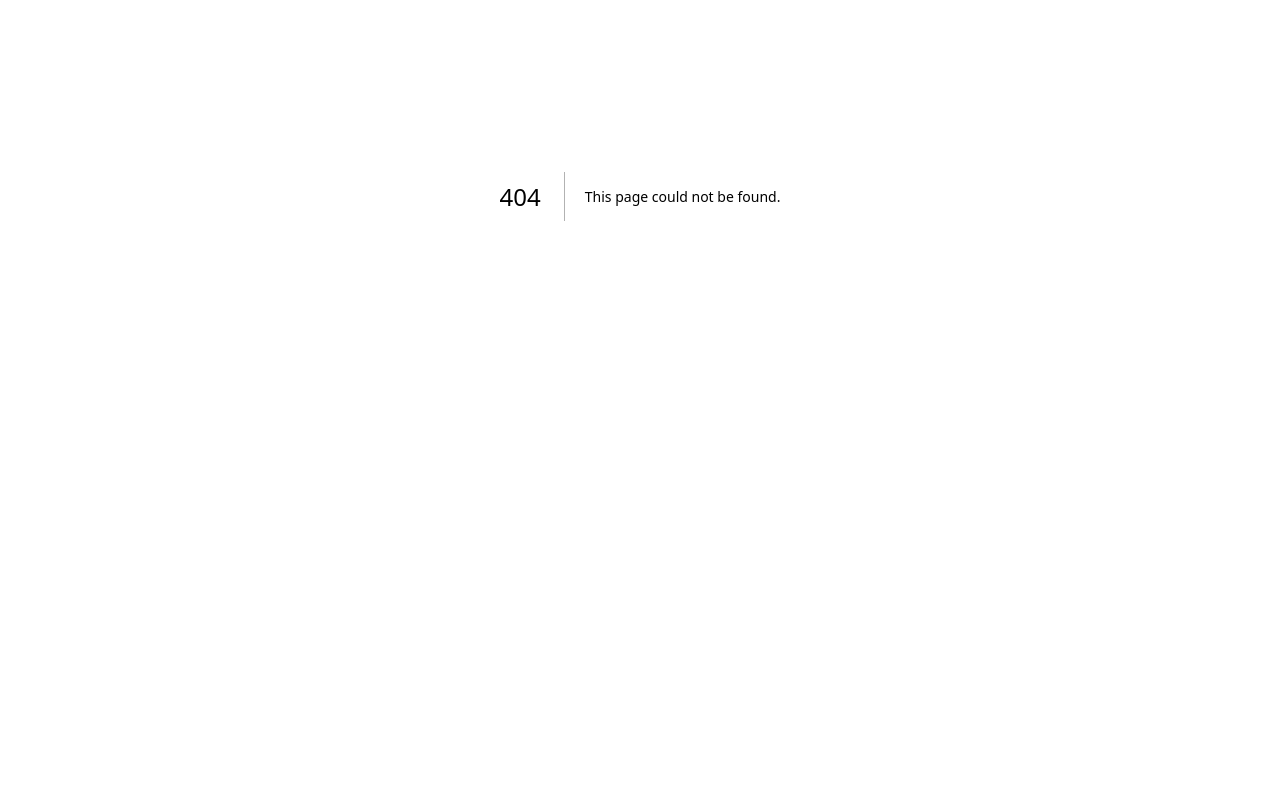
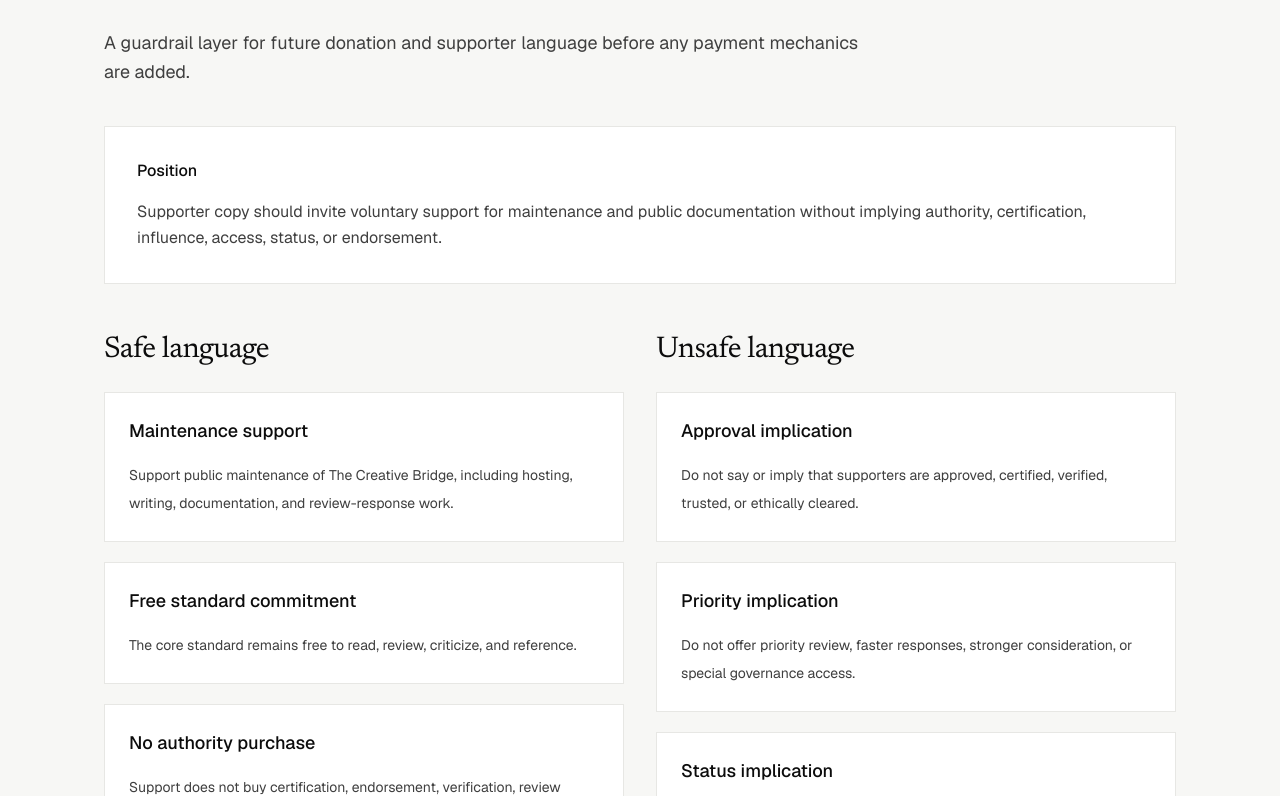
Before and after one commit to zacharymplace/creative-bridge, a Next.js app: page /supporter-copy in a window 1280 px wide. Before the commit this address had no page. Shown: the part 204-1000 px from the top of the page. Before the commit the page ends 800 px from the top, so only its background shows below. Built offline with nearby package versions, Linux system fonts and the light colour scheme.

Commit message:
Add supporter copy guardrails

```diff
--- a/package.json
+++ b/package.json
@@ -1,6 +1,6 @@
 {
   "name": "creative-bridge",
-  "version": "3.1.0",
+  "version": "3.2.0",
   "private": true,
   "scripts": {
     "prebuild": "node scripts/sync-public-assets.mjs",
--- a/scripts/qa-static-export.mjs
+++ b/scripts/qa-static-export.mjs
@@ -60,6 +60,9 @@ const requiredFiles = [
   "docs/releases/v2.9.0.md",
   "docs/releases/v3.0.0.md",
   "docs/releases/v3.1.0.md",
+  "docs/releases/v3.2.0.md",
+  "docs/business/supporter-copy-guardrails.md",
+  "supporter-copy.html",
   "docs/business/donation-readiness.md",
   "donation-readiness.html",
   "docs/business/sustainability-freeze.md",
--- a/scripts/sync-public-assets.mjs
+++ b/scripts/sync-public-assets.mjs
@@ -52,6 +52,8 @@ const markdownFiles = [
   "releases/v2.9.0.md",
   "releases/v3.0.0.md",
   "releases/v3.1.0.md",
+  "releases/v3.2.0.md",
+  "business/supporter-copy-guardrails.md",
   "business/donation-readiness.md",
   "business/sustainability-freeze.md",
   "business/funding-and-pricing-principles.md",
--- /dev/null
+++ b/src/app/supporter-copy/page.tsx
@@ -0,0 +1,105 @@
+import { supporterCopyGuardrails } from "@/content/supporter-copy/supporter-copy";
+
+export default function SupporterCopyPage() {
+  return (
+    <main>
+      <section className="cb-container cb-section-y">
+        <p className="font-mono text-[13px] uppercase tracking-[0.18em] text-[var(--cb-muted)]">
+          Version {supporterCopyGuardrails.version}
+        </p>
+
+        <h1 className="cb-display mt-4 max-w-4xl text-4xl tracking-tight text-[var(--cb-ink)] sm:text-5xl sm:leading-tight">
+          {supporterCopyGuardrails.title}
+        </h1>
+
+        <p className="mt-6 max-w-3xl text-lg leading-relaxed text-[var(--cb-body)]">
+          {supporterCopyGuardrails.summary}
+        </p>
+
+        <div className="mt-10 border border-[var(--cb-border)] bg-[var(--cb-surface)] p-6 sm:p-8">
+          <h2 className="text-base font-medium text-[var(--cb-ink)]">
+            Position
+          </h2>
+          <p className="mt-4 text-base leading-relaxed text-[var(--cb-body)]">
+            {supporterCopyGuardrails.position}
+          </p>
+        </div>
+
+        <section className="mt-12 grid gap-8 lg:grid-cols-2">
+          <div>
+            <h2 className="cb-display text-3xl text-[var(--cb-ink)]">
+              Safe language
+            </h2>
+            <div className="mt-6 grid gap-5">
+              {supporterCopyGuardrails.safeLanguage.map((item) => (
+                <article
+                  key={item.title}
+                  className="border border-[var(--cb-border)] bg-[var(--cb-surface)] p-6"
+                >
+                  <h3 className="text-lg font-medium text-[var(--cb-ink)]">
+                    {item.title}
+                  </h3>
+                  <p className="mt-4 text-sm leading-7 text-[var(--cb-body)]">
+                    {item.copy}
+                  </p>
+                </article>
+              ))}
+            </div>
+          </div>
+
+          <div>
+            <h2 className="cb-display text-3xl text-[var(--cb-ink)]">
+              Unsafe language
+            </h2>
+            <div className="mt-6 grid gap-5">
+              {supporterCopyGuardrails.unsafeLanguage.map((item) => (
+                <article
+                  key={item.title}
+                  className="border border-[var(--cb-border)] bg-[var(--cb-surface)] p-6"
+                >
+                  <h3 className="text-lg font-medium text-[var(--cb-ink)]">
+                    {item.title}
+                  </h3>
+                  <p className="mt-4 text-sm leading-7 text-[var(--cb-body)]">
+                    {item.copy}
+                  </p>
+                </article>
+              ))}
+            </div>
+          </div>
+        </section>
+
+        <section className="mt-12">
+          <h2 className="cb-display text-3xl text-[var(--cb-ink)]">
+            Draft copy blocks
+          </h2>
+
+          <div className="mt-6 grid gap-5">
+            {supporterCopyGuardrails.draftBlocks.map((block) => (
+              <article
+                key={block.label}
+                className="border border-[var(--cb-border)] bg-[var(--cb-surface)] p-6 sm:p-8"
+              >
+                <h3 className="text-lg font-medium text-[var(--cb-ink)]">
+                  {block.label}
+                </h3>
+                <p className="mt-4 text-sm leading-7 text-[var(--cb-body)]">
+                  {block.body}
+                </p>
+              </article>
+            ))}
+          </div>
+        </section>
+
+        <section className="mt-12 border-t border-[var(--cb-border)] pt-8">
+          <h2 className="font-mono text-[12px] uppercase tracking-[0.2em] text-[var(--cb-muted)]">
+            Release gate
+          </h2>
+          <p className="mt-4 max-w-3xl text-sm leading-7 text-[var(--cb-body)]">
+            {supporterCopyGuardrails.releaseGate}
+          </p>
+        </section>
+      </section>
+    </main>
+  );
+}
--- a/src/content/site-copy.ts
+++ b/src/content/site-copy.ts
@@ -174,6 +174,7 @@ export const footerCopy = {
   { label: "Funding", href: "/funding" },
   { label: "Sustainability", href: "/sustainability" },
   { label: "Donation Readiness", href: "/donation-readiness" },
+  { label: "Supporter Copy", href: "/supporter-copy" },
   { label: "Submit", href: "/submit" },
   { label: "Collaborate", href: "/collaborate" },
   { label: "Trust", href: "/trust" },
@@ -198,6 +199,7 @@ export const footerCopy = {
   { label: "Funding", href: "/funding" },
   { label: "Sustainability", href: "/sustainability" },
   { label: "Donation Readiness", href: "/donation-readiness" },
+  { label: "Supporter Copy", href: "/supporter-copy" },
     { label: "Start", href: "/start" },
   { label: "Standard", href: "/standard" },
     { label: "Manifesto", href: "/manifesto" },
--- /dev/null
+++ b/src/content/supporter-copy/supporter-copy.ts
@@ -0,0 +1,71 @@
+export const supporterCopyGuardrails = {
+  title: "Supporter Copy Guardrails",
+  version: "3.2.0",
+  summary:
+    "A guardrail layer for future donation and supporter language before any payment mechanics are added.",
+  position:
+    "Supporter copy should invite voluntary support for maintenance and public documentation without implying authority, certification, influence, access, status, or endorsement.",
+  safeLanguage: [
+    {
+      title: "Maintenance support",
+      copy:
+        "Support public maintenance of The Creative Bridge, including hosting, writing, documentation, and review-response work.",
+    },
+    {
+      title: "Free standard commitment",
+      copy:
+        "The core standard remains free to read, review, criticize, and reference.",
+    },
+    {
+      title: "No authority purchase",
+      copy:
+        "Support does not buy certification, endorsement, verification, review priority, public visibility, or governance power.",
+    },
+    {
+      title: "Public-interest framing",
+      copy:
+        "Contributions help sustain a public standard for more accountable AI-assisted creative work.",
+    },
+  ],
+  unsafeLanguage: [
+    {
+      title: "Approval implication",
+      copy:
+        "Do not say or imply that supporters are approved, certified, verified, trusted, or ethically cleared.",
+    },
+    {
+      title: "Priority implication",
+      copy:
+        "Do not offer priority review, faster responses, stronger consideration, or special governance access.",
+    },
+    {
+      title: "Status implication",
+      copy:
+        "Do not create supporter badges, rankings, public status markers, or legitimacy signals before recognition governance exists.",
+    },
+    {
+      title: "Access implication",
+      copy:
+        "Do not imply that support buys collaborator access, marketplace access, public profile boosts, or visibility.",
+    },
+  ],
+  draftBlocks: [
+    {
+      label: "Donation note",
+      body:
+        "Optional donations help sustain hosting, writing, public documentation, and review-response work. Donation does not buy certification, endorsement, review priority, visibility, or governance influence.",
+    },
+    {
+      label: "Supporter note",
+      body:
+        "Supporters help keep The Creative Bridge public and maintained. The standard remains free, and supporter status does not affect review outcomes, governance decisions, or project legitimacy.",
+    },
+    {
+      label: "Footer note",
+      body:
+        "The Creative Bridge may accept voluntary support, but payment never creates approval, verification, endorsement, certification, ranking, or governance authority.",
+    },
+  ],
+  releaseGate:
+    "Future donation or supporter mechanics should not launch until these copy guardrails are preserved in the public funding flow.",
+} as const;
```
Also changed, not shown: 2 other files (tests, documents, lock files or other folders).
